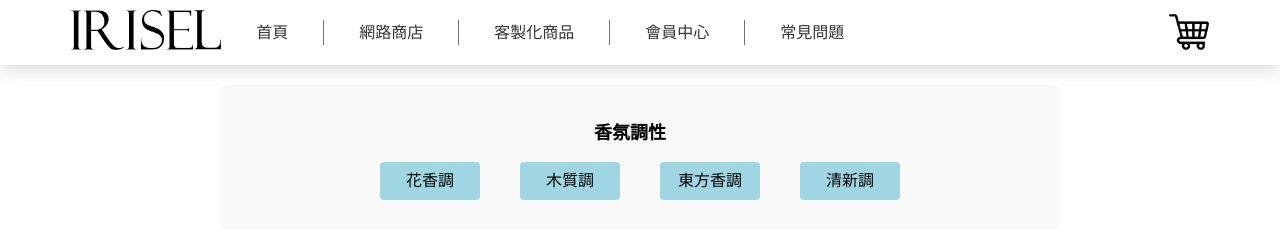
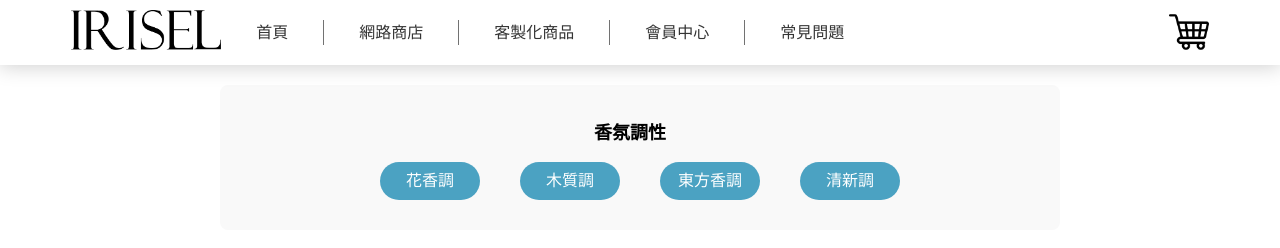
Before and after one commit to Takk1995/IRISEL_website, a React (Create React App) app: page /catalog in a window 1280 px wide. Shown: the top 248 px of the page. Built offline with nearby package versions, Linux system fonts and the light colour scheme; no server answers.

Commit message:
commit-product+catalog button

```diff
--- a/src/style/product.css
+++ b/src/style/product.css
@@ -50,12 +50,13 @@
     flex: 1;
     /* 讓按鈕均分可用空間 */
     /* min-width: 60px; */
-    background-color: #F5C0DC;
+    background-color: #4ba2c2;
+    color: white;
     height: 30px;
     width: 40px;
     padding: 5px;
     border: none;
-    border-radius: 8px;
+    border-radius: 20px;
     margin:auto 10px;
 }
 
@@ -68,7 +69,7 @@
 }
 
 #ml > #btn_group > button:hover {
-    background-color: #ff9999;
+    background-color: #A0D6E4;
     cursor: pointer;
 }
 
@@ -130,16 +131,17 @@
 }
 
 .cart > .product-button {
-    background-color: #F5C0DC;
+    background-color:  #4ba2c2;
+    color: white;
     padding: 5px;
     border: none;
-    border-radius: 8px;
+    border-radius: 20px;
     height: 50px;
     width: 200px;
 }
 
 .product-button:hover {
-    background-color: #ff9999;
+    background-color: #A0D6E4;
     cursor: pointer;
 }
 
@@ -242,17 +244,18 @@ footer > div {
     margin: 20px 5px;
     padding: 10px;
     width: 100px;
-    background-color: #5DB9E2;
+    background-color: #4ba2c2 ;
     color: white;
     border: none;
-    border-radius: 4px;
+    border-radius: 20px;
     cursor: pointer;
     transition: background-color 0.3s;
     /* 背景顏色過渡 */
 }
 
 .filter-button:hover {
-    background-color: #4ba2c2;
+    background-color: #A0D6E4 ;
+    color: white;
 }
 
 .divider {
@@ -274,8 +277,6 @@ footer > div {
 }
 
 .small-category {
-    background-color: #A0D6E4;
-    color: black;
     margin: 0 20px;
 }
 
```
